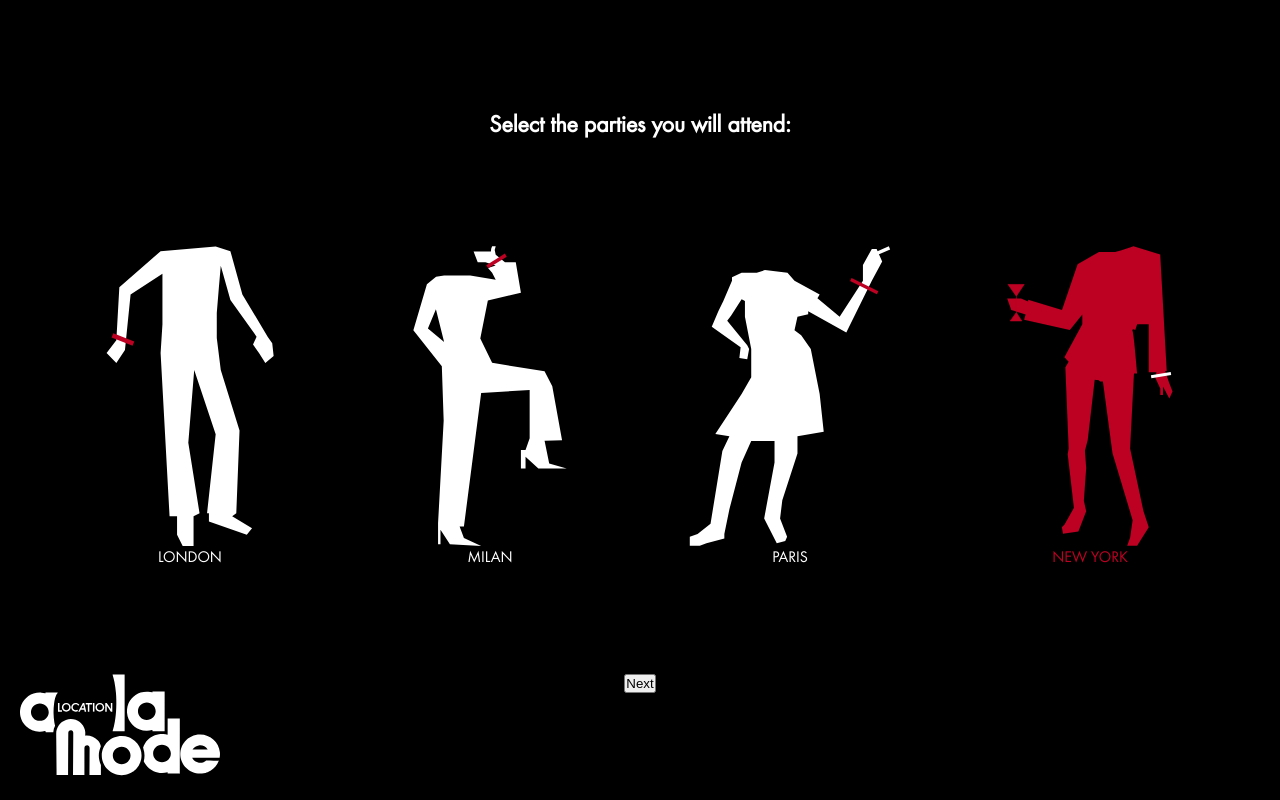
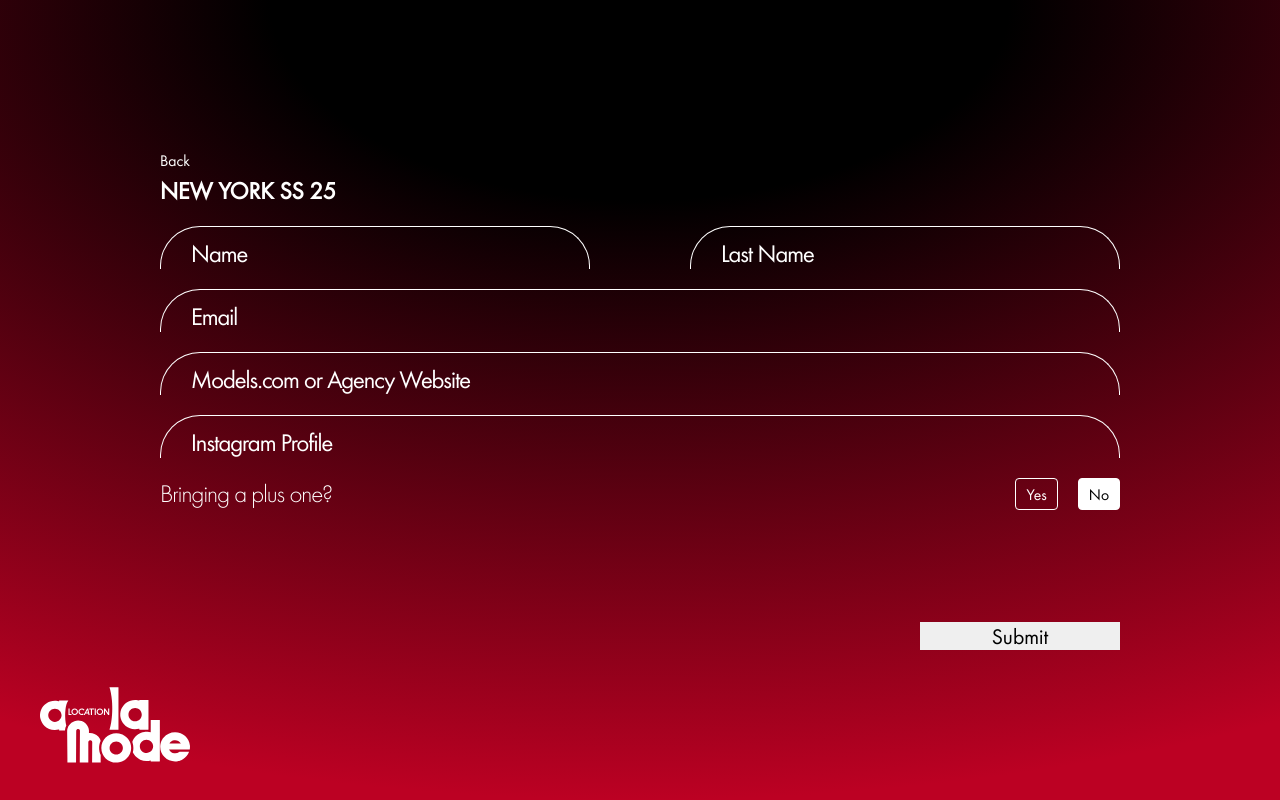
Before and after one commit to samvarcia/alamodewebsitetest, a Next.js app: page /checkin in a window 1280 px wide. Both pictures are taken after a click on the element "NEW YORK". Built offline with nearby package versions, Linux system fonts and the light colour scheme.

Commit message:
form upgrade

```diff
--- a/app/checkin/page.js
+++ b/app/checkin/page.js
@@ -10,6 +10,7 @@ export default function Page() {
 
   return (
     <main className={styles.checkin}>
+        <Link href="/">
           <Image
               src="/logoalamode.svg"
               width={280}
@@ -17,8 +18,14 @@ export default function Page() {
               priority
               className={styles.logo}
             />
+        </Link>
         <motion.section className={styles.checkinHero}
-
+        animate={{
+          background:["radial-gradient(115.53% 100% at 50% 0%, rgba(0, 0, 0, 0.14) 25%, rgba(188, 1, 35, 1) 100%), #000",
+          "radial-gradient(115.53% 100% at 50% 0%, rgba(0, 0, 0, 0.57) 30.62%, #BC0123 52.24%), #000",
+          "radial-gradient(115.53% 100% at 50% 0%, rgba(0, 0, 0, 0.14) 25%, rgba(188, 1, 35, 1) 100%), #000",]
+        }}
+        transition={{ ease: "easeInOut", duration: 5 }}
         >
         <Form/>
       </motion.section>
--- a/app/checkin/page.module.css
+++ b/app/checkin/page.module.css
@@ -15,6 +15,7 @@
 .logo{
     position: fixed;
     bottom: 0;
-    max-width: 200px;
-    margin-left: 20px;
+    left: 0;
+    max-width: 150px;
+    margin-left: 40px;
   }
--- a/app/components/Form.jsx
+++ b/app/components/Form.jsx
@@ -18,10 +18,10 @@ export default function Form() {
   const [isSubmitted, setIsSubmitted] = useState(false);
 
   const parties = [
+    { id: 'newyork', name: 'NEW YORK', imageWhite: '/newyork-party-white.svg', imageRed: '/newyork-party-red.svg' },
     { id: 'london', name: 'LONDON', imageWhite: '/london-party-white.svg', imageRed: '/london-party-red.svg' },
     { id: 'milan', name: 'MILAN', imageWhite: '/milan-party-white.svg', imageRed: '/milan-party-red.svg' },
     { id: 'paris', name: 'PARIS', imageWhite: '/paris-party-white.svg', imageRed: '/paris-party-red.svg' },
-    { id: 'newyork', name: 'NEW YORK', imageWhite: '/newyork-party-white.svg', imageRed: '/newyork-party-red.svg' },
   ];
 
   const handleChange = (e) => {
@@ -35,10 +35,16 @@ export default function Form() {
   const handlePartySelection = (partyId) => {
     setFormData(prev => ({
       ...prev,
-      parties: prev.parties.includes(partyId)
-        ? prev.parties.filter(id => id !== partyId)
-        : [...prev.parties, partyId]
+      parties: [partyId]
     }));
+
+    // Delay the transition to the next step
+    setTimeout(() => {
+      setStep(2);
+    }, 800); // 500ms delay, adjust as needed
+  };
+  const handleBackToSelector = () => {
+    setStep(1);
   };
 
   const handleSubmit = async (e) => {
@@ -91,9 +97,23 @@ export default function Form() {
     setIsSubmitted(false);
   };
 
+  const renderSelectedParty = () => {
+    const selectedParty = parties.find(party => party.id === formData.parties[0]);
+    if (!selectedParty) return null;
+
+    return (
+      <div className={styles.selectedParty} style={{ marginBottom: "20px", display: "flex", gap: "5px", alignItems: "flex-start", flexDirection: "column"}}>
+        <div className={styles.backArrow} onClick={handleBackToSelector} style={{ cursor: "pointer" }}>
+          <p>Back</p>
+        </div>
+        <h2>{selectedParty.name} SS 25</h2>
+      </div>
+    );
+  };
+
   const renderPartySelection = () => (
     <div className={styles.partySelection}>
-      <h2>Select the parties you will attend:</h2>
+      <h1>JOIN US IN:</h1>
       <div className={styles.options}>
         {parties.map(party => (
           <div
@@ -108,23 +128,25 @@ export default function Form() {
               height={300}
               className={styles.partyImg}
             />
-            <span className={formData.parties.includes(party.id) ? styles.selectedText : ''}>{party.name}</span>
+            <h3 className={formData.parties.includes(party.id) ? styles.selectedText : ''}>{party.name}</h3>
           </div>
         ))}
       </div>
-      <button type="button" onClick={handleNextStep}>Next</button>
+      {/* <button type="button" onClick={handleNextStep}>CONTINUE</button> */}
     </div>
   );
 
   const renderPersonalInfo = () => (
     <form onSubmit={handleSubmit} className={styles.form}>
+      {renderSelectedParty()}
+      <div className={styles.nameInfo}>
         <input
           type="text"
           name="firstName"
           value={formData.firstName}
           onChange={handleChange}
           required
-        placeholder="First Name"
+          placeholder="Name"
         />
         <input
           type="text"
@@ -134,6 +156,8 @@ export default function Form() {
           required
           placeholder="Last Name"
         />
+      </div>
+      <div className={styles.extrainfo}>
         <input
           type="email"
           name="email"
@@ -147,24 +171,32 @@ export default function Form() {
           name="modelsLink"
           value={formData.modelsLink}
           onChange={handleChange}
-        placeholder="Models.com Link"
+          placeholder="Models.com or Agency Website"
         />
         <input
           type="url"
           name="instagramLink"
           value={formData.instagramLink}
           onChange={handleChange}
-        placeholder="Instagram Profile Link"
+          placeholder="Instagram Profile"
         />
-      <label>
-        <input
-          type="checkbox"
-          name="plusOne"
-          checked={formData.plusOne}
-          onChange={handleChange}
-        />
-        Bringing a plus one?
-      </label>
+        <div className={styles.plusOneSelection}>
+          <p>Bringing a plus one?</p>
+          <div className={styles.plusOneOptions}>
+          <span
+            className={`${styles.plusOneOption} ${formData.plusOne ? styles.selected : ''}`}
+            onClick={() => setFormData(prev => ({ ...prev, plusOne: true }))}
+          >
+            Yes
+          </span>
+          <span
+            className={`${styles.plusOneOption} ${!formData.plusOne ? styles.selected : ''}`}
+            onClick={() => setFormData(prev => ({ ...prev, plusOne: false, plusOneName: '' }))}
+          >
+            No
+          </span>
+        </div>
+        </div>
         {formData.plusOne && (
           <input
             type="text"
@@ -173,8 +205,11 @@ export default function Form() {
             onChange={handleChange}
             placeholder="Plus One's Name"
             required
+            className={formData.plusOne ? styles.visible : ''}
+
           />
         )}
+      </div>
       <button type="submit" disabled={isSubmitting}>
         {isSubmitting ? 'Submitting...' : 'Submit'}
       </button>
@@ -185,7 +220,7 @@ export default function Form() {
     <div className={styles.confirmation}>
       <h2>Thank you for your submission!</h2>
       <p>Your invitation is being approved. If approved, an email will be sent to {formData.email} with further details.</p>
-      <button onClick={handleReset}>Submit Another Response</button>
+      <button onClick={handleReset}>GO BACK</button>
     </div>
   );
 
--- a/app/components/Form.module.css
+++ b/app/components/Form.module.css
@@ -1,6 +1,117 @@
+.formContainer {
+    width: 100%;
+    max-width: 1000px;
+    margin: 0 auto;
+    padding: 20px;
+}
 .form{
     display: flex;
     flex-direction: column;
+    width: 100%;
+    min-height: 500px; /* Adjust this value as needed */
+    position: relative;
+
+}
+.nameInfo {
+    display: flex;
+    gap: 100px;
+}
+.form input {
+    background-color: transparent;
+    font-family: inherit;
+    border: 1px solid #fff;
+    border-radius: 40px 40px 0px 0px;
+    border-bottom: none;
+    /* border-top: 1px #FFF;
+    border-right: 1px #FFF;
+    border-left: 1px #FFF; */
+    padding: 10px 30px 0px 30px;
+    box-sizing: border-box;
+    margin-bottom: 20px;
+    font-size: 25px;
+    line-height: normal;
+    font-weight: 500;
+    letter-spacing: -1px;
+    color: #fff;
+    width: 100%; /* Ensure inputs take full width of the form */
+    -webkit-text-fill-color: #fff;
+    transition: all 0s 50000s; /* Long transition to prevent background color change */
+}
+.form input:focus,
+.form input:active {
+    outline: none;
+    background-color: transparent;
+}
+
+.plusOneSelection {
+    margin-bottom: 20px;
+    display: flex;
+    justify-content: space-between;
+  }
+
+.plusOneSelection p {
+    font-size: 25px;
+    line-height: normal;
+    font-weight: 300;
+    letter-spacing: -1px;
+}
+  .plusOneOptions {
+    display: flex;
+    gap: 20px;
+  }
+
+  .plusOneOption {
+    cursor: pointer;
+    padding: 5px 10px;
+    border: 1px solid #fff;
+    border-radius: 4px;
+    transition: background-color 0.3s, color 0.3s;
+  }
+
+  .plusOneOption.selected {
+    background-color: #fff;
+    color: #000;
+  }
+
+  .plusOneOption:hover {
+    opacity: 0.8;
+  }
+
+.form input:-webkit-autofill,
+.form input:-webkit-autofill:hover,
+.form input:-webkit-autofill:focus,
+.form input:-webkit-autofill:active {
+    -webkit-box-shadow: 0 0 0 30px transparent inset !important;
+    -webkit-text-fill-color: #fff !important;
+    caret-color: #fff;
+    font-size: 25px !important;
+    font-weight: 300 !important;
+    letter-spacing: -1px !important;
+    transition: all 0s 50000s;
+}
+
+.form button {
+    color: #000;
+    font-size: 22px;
+    /* height: 30px; */
+    border: none;
+    cursor: pointer;
+    font-family: inherit;
+    font-weight: 400;
+    width: 200px;
+    position: absolute;
+    bottom: 0;
+    right: 0;
+  }
+
+.form input::placeholder{
+    color: #fff;
+}
+.extrainfo{
+    display: flex;
+    flex-direction: column;
+    padding-bottom: 20px; /* Adjust based on your button height */
+
 }
 .partyOption{
     display: flex;
@@ -12,7 +123,11 @@
     flex-direction: column;
     align-items: center;
     justify-content: space-evenly;
+    padding: 30px;
     height: 100vh;
+}
+.partySelection p {
+    font-size: 2rem;
 }
 .partyImg{
     width: 300px;
@@ -24,7 +139,22 @@
 .partyOption {
     cursor: pointer;
   }
-
+.partyOption h3 {
+    margin-top: 20px;
+}
   .partyOption .selectedText {
     color: #BC0123;
   }
+
+  .form input[name="plusOneName"] {
+    max-height: 0;
+    opacity: 0;
+    overflow: hidden;
+    transition: all 0.3s ease-in-out;
+}
+
+.form input[name="plusOneName"].visible {
+    max-height: 50px; /* Adjust based on your input height */
+    opacity: 1;
+    margin-bottom: 30px;
+}
--- a/package.json
+++ b/package.json
@@ -13,6 +13,7 @@
     "google-spreadsheet": "^4.1.2",
     "googleapis": "^140.0.1",
     "next": "14.2.3",
+    "nodemailer": "^6.9.14",
     "react": "^18",
     "react-dom": "^18"
   }
```
Also changed, not shown: 1 other file (tests, documents, lock files or other folders). Lines whose indentation alone changed are shown as unchanged.
